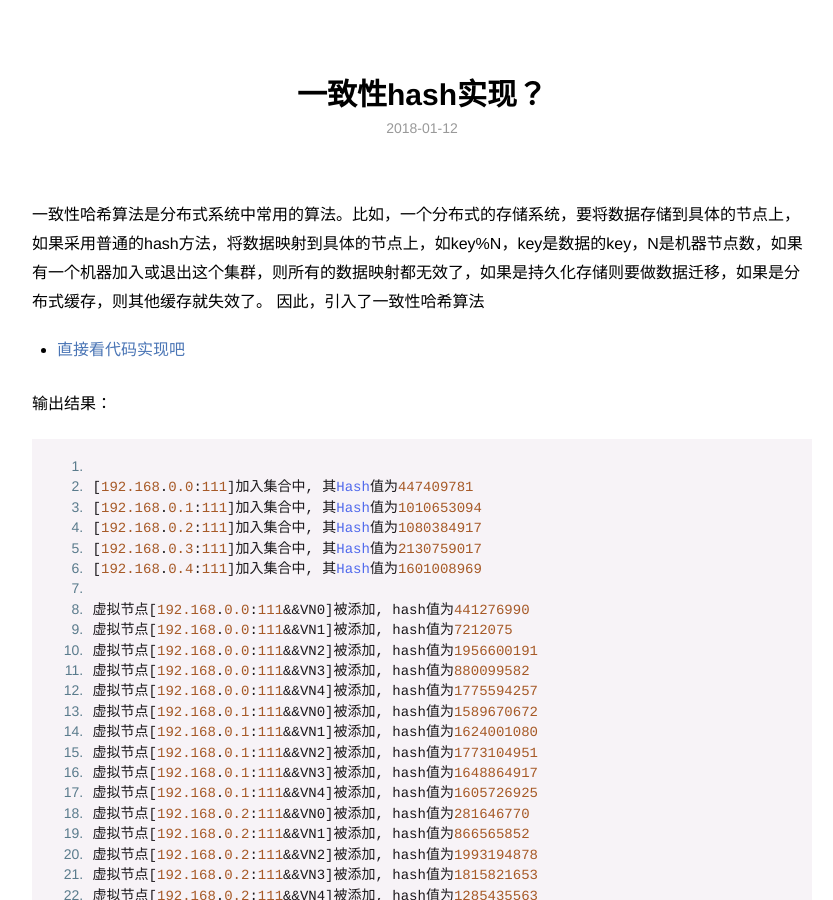
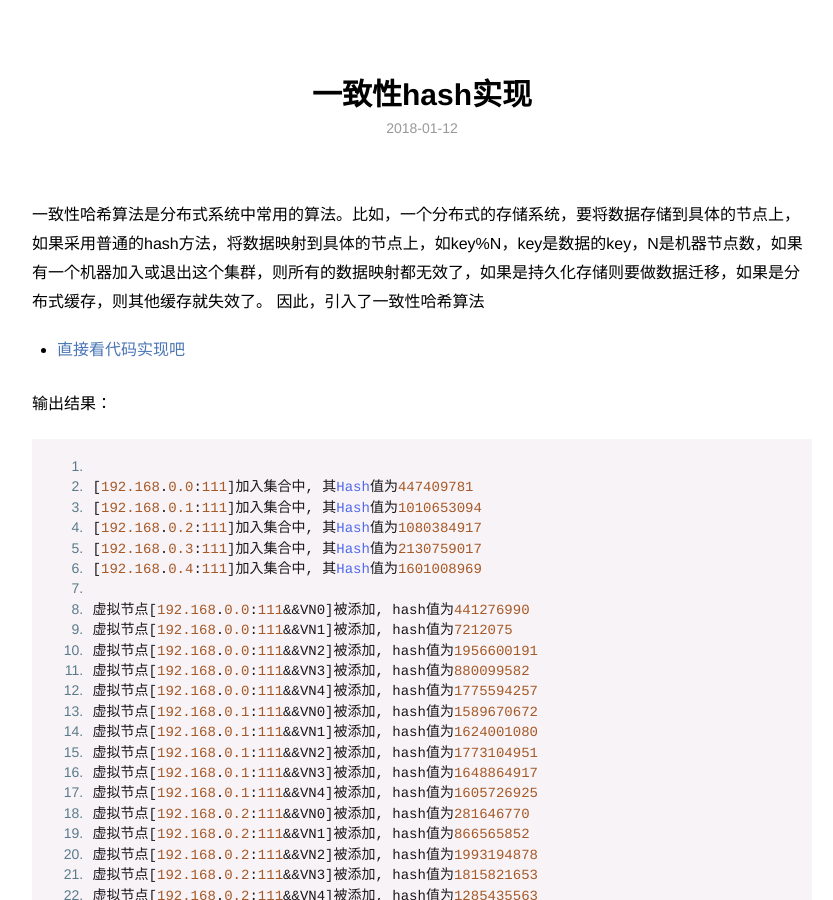
Before and after one commit to xiaohan008007/xiaohan008007.github.io, a Jekyll site: the page built from _posts/2018-01-12-hash.md, in a window 1280 px wide and 900 px high. Shown: the whole window, without its empty margins (218-1051 px from the left). Built offline with Jekyll 4.4.1, drawn with Linux system fonts in a browser that asks for light colours.

Commit message:
一致性哈希

```diff
--- a/_posts/2018-01-12-hash.md
+++ b/_posts/2018-01-12-hash.md
@@ -1,6 +1,6 @@
 ---
 layout:     post
-title:      一致性hash实现？
+title:      一致性hash实现
 category: blog
 description: 一致性hash是很多分布式系统（缓存）通用的实现方式，这里用java模拟实现一致性hash。
 ---
```
